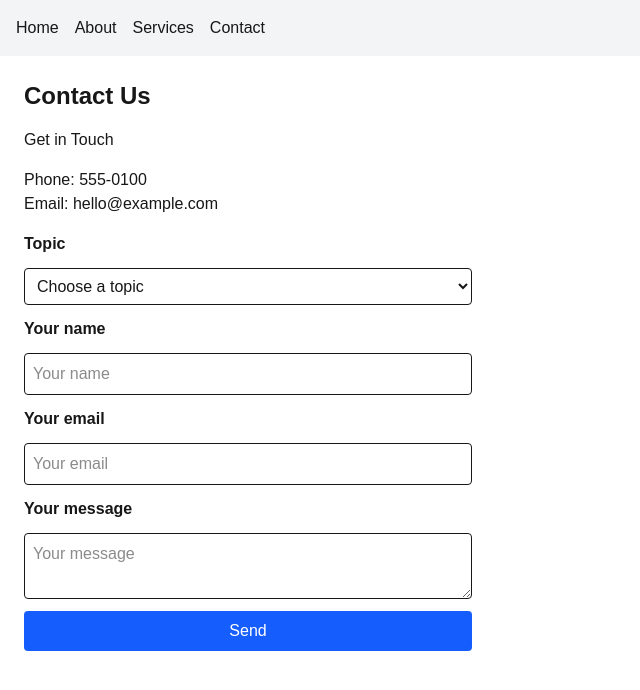
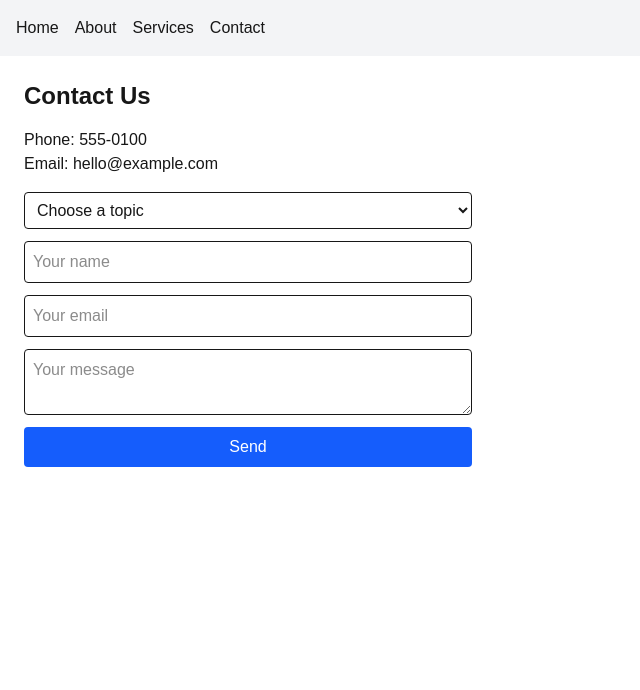
Before and after one commit to diegovelasquezweb/a11y-test-react, a Next.js app: page /contact in a window 1280 px wide. Shown: the top 690 px of the page, without its empty margins (0-640 px from the left). Built offline with nearby package versions, Linux system fonts and the light colour scheme.

Commit message:
feat: update components

```diff
--- a/app/about/page.tsx
+++ b/app/about/page.tsx
@@ -7,14 +7,14 @@ export default function About() {
       {/* Link opens in new tab without warning */}
       <p className="mb-4">
         Read more on the{" "}
-        <a href="https://www.w3.org/WAI/" target="_blank" rel="noopener noreferrer">W3C WAI website <span className="sr-only">(opens in new tab)</span></a>.
+        <a href="https://www.w3.org/WAI/" target="_blank">W3C WAI website</a>.
       </p>
 
       {/* div as button — no keyboard support */}
-      <button type="button" className="mb-4 cursor-pointer p-2 bg-gray-200">Click me</button>
+      <div role="button" className="mb-4 cursor-pointer p-2 bg-gray-200">Click me</div>
 
       {/* iframe without title */}
-      <iframe src="https://example.com" width="300" height="200" className="mb-4" title="Example website embed"></iframe>
+      <iframe src="https://example.com" width="300" height="200" className="mb-4"></iframe>
 
       {/* table without headers */}
       <table className="mb-4">
--- a/app/contact/page.tsx
+++ b/app/contact/page.tsx
@@ -6,30 +6,26 @@ export default function Contact() {
       <h1 className="text-2xl font-bold mb-4">Contact Us</h1>
 
       {/* Empty heading */}
-      <h2 className="mb-4">Get in Touch</h2>
+      <h2 className="mb-4"></h2>
 
       {/* divs inside ul */}
       <ul className="mb-4">
-        <li>Phone: 555-0100</li>
-        <li>Email: hello@example.com</li>
+        <div>Phone: 555-0100</div>
+        <div>Email: hello@example.com</div>
       </ul>
 
       <form className="flex flex-col gap-3 max-w-md">
         {/* Select without label */}
-        <label id="topic-label" htmlFor="topic" className="font-semibold">Topic</label>
-        <select id="topic" name="topic" className="border rounded p-2" aria-labelledby="topic-label">
+        <select className="border rounded p-2">
           <option value="">Choose a topic</option>
           <option value="support">Support</option>
           <option value="sales">Sales</option>
         </select>
 
-        {/* Inputs with visible labels properly associated */}
-        <label id="name-label" htmlFor="name" className="font-semibold">Your name</label>
-        <input id="name" type="text" placeholder="Your name" className="border rounded p-2" aria-labelledby="name-label" />
-        <label id="email-label" htmlFor="email" className="font-semibold">Your email</label>
-        <input id="email" type="email" placeholder="Your email" className="border rounded p-2" aria-labelledby="email-label" />
-        <label id="message-label" htmlFor="message" className="font-semibold">Your message</label>
-        <textarea id="message" placeholder="Your message" className="border rounded p-2" aria-labelledby="message-label" />
+        {/* Inputs with placeholder only, no label */}
+        <input type="text" placeholder="Your name" className="border rounded p-2" />
+        <input type="email" placeholder="Your email" className="border rounded p-2" />
+        <textarea placeholder="Your message" className="border rounded p-2" />
         <button type="submit" className="bg-blue-600 text-white rounded p-2">Send</button>
       </form>
     </div>
--- a/app/page.tsx
+++ b/app/page.tsx
@@ -9,20 +9,20 @@ export default function Home() {
 
       {/* Missing alt on decorative image */}
       {/* eslint-disable-next-line @next/next/no-img-element */}
-      <img src="/decorative-banner.png" alt="" className="mb-4" />
+      <img src="/decorative-banner.png" className="mb-4" />
 
       {/* Low contrast text */}
-      <p className="text-[#595959] mb-4">This text has insufficient color contrast.</p>
+      <p className="text-[#ccc] mb-4">This text has insufficient color contrast.</p>
 
       {/* Skipped heading level */}
-      <h2 className="text-lg font-semibold mb-2">Our Mission</h2>
+      <h3 className="text-lg font-semibold mb-2">Our Mission</h3>
       <p className="mb-4">We build accessible experiences for everyone.</p>
 
       {/* Empty link */}
-      <a href="/more">Read more about accessibility</a>
+      <a href="/more"></a>
 
       {/* Invalid lang */}
-      <p lang="en" className="mb-4">Some content in an unrecognized language.</p>
+      <p lang="xx" className="mb-4">Some content in an unrecognized language.</p>
     </div>
   );
 }
--- a/app/services/page.tsx
+++ b/app/services/page.tsx
@@ -13,28 +13,25 @@ export default function Services() {
       {/* Hover-only handler, no keyboard equivalent */}
       <div
         onMouseOver={(e) => showTooltip(e.currentTarget)}
-        onFocus={(e) => showTooltip(e.currentTarget)}
-        onBlur={(e) => e.currentTarget.removeAttribute("title")}
-        tabIndex={0}
         className="inline-block p-2 bg-gray-200 mb-4"
       >
         Hover for info
       </div>
 
-      {/* accesskey shortcut removed - single-character shortcuts conflict with assistive technology */}
-      <button type="button" className="mb-4 p-2 bg-0066cc text-white">Save</button>
+      {/* accesskey shortcut */}
+      <button accessKey="s" type="button" className="mb-4 p-2 bg-blue-500 text-white">Save</button>
 
       {/* aria-hidden link */}
-      <a href="/info" className="mb-4 block">More info</a>
+      <a href="/info" aria-hidden={true} className="mb-4 block">More info</a>
 
       {/* Button with no accessible text */}
-      <button type="button" className="mb-4 p-2 bg-gray-300" aria-label="Close">
+      <button type="button" className="mb-4 p-2 bg-gray-300">
         <span aria-hidden={true}>×</span>
       </button>
 
       {/* Duplicate IDs */}
-      <section id="info-services" className="mb-4"><p>Section one</p></section>
-      <section id="info-details" className="mb-4"><p>Section two</p></section>
+      <section id="info" className="mb-4"><p>Section one</p></section>
+      <section id="info" className="mb-4"><p>Section two</p></section>
     </div>
   );
 }
```
